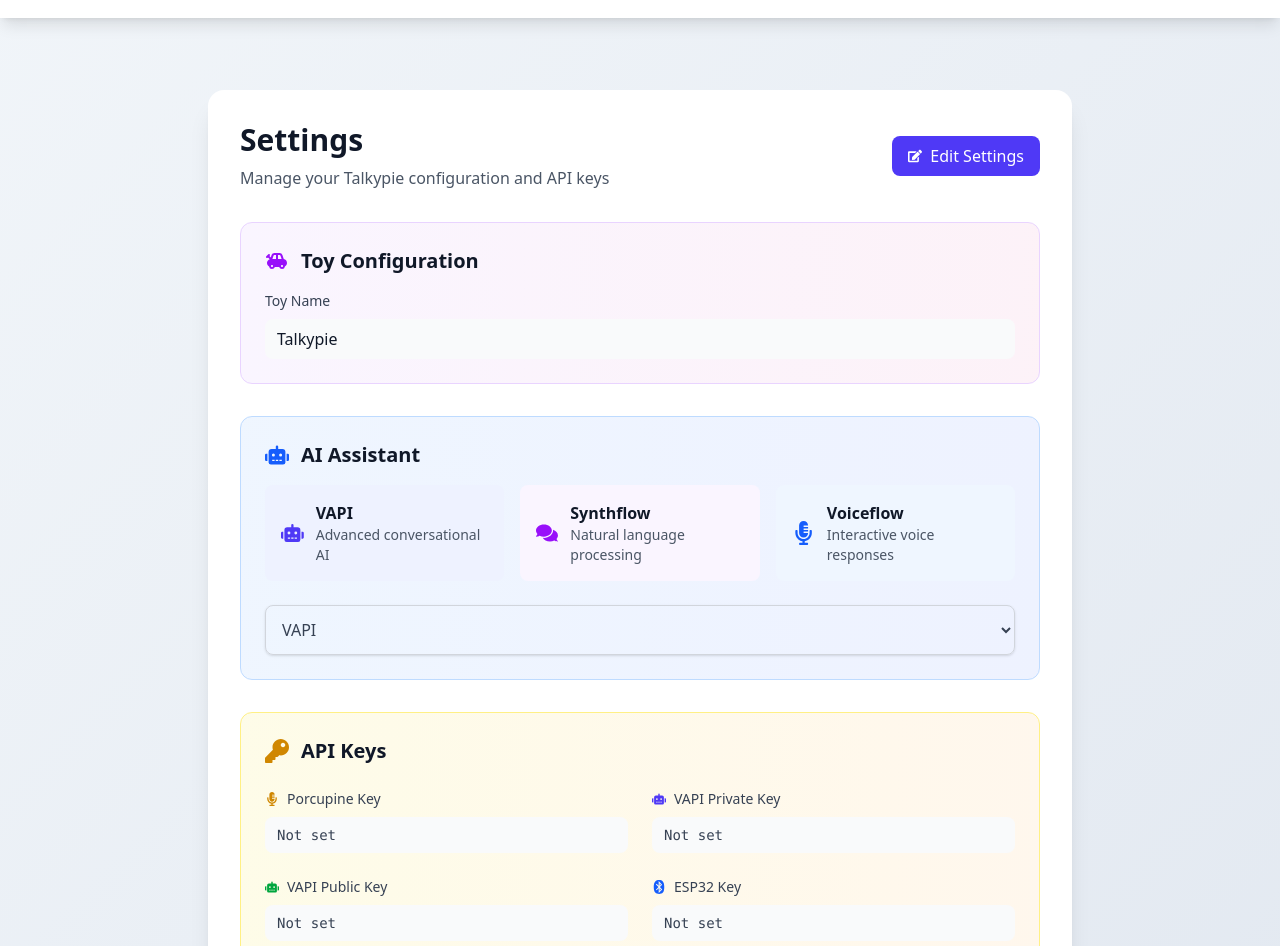
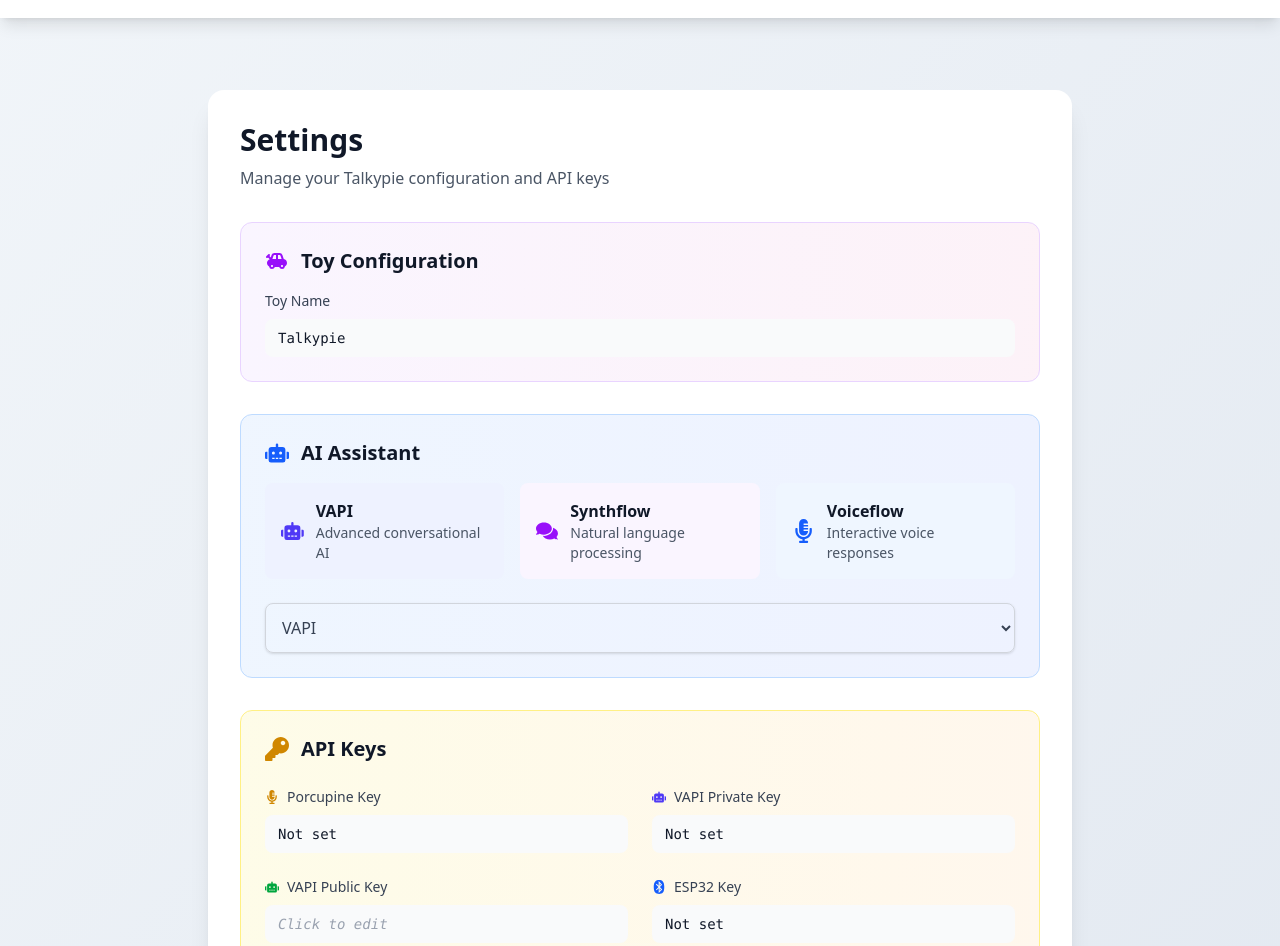
Before and after one commit to sumit-realtyai/Robotics_Voice_Assistant, a React (Vite) app: page /settings in a window 1280 px wide. Shown: the part 46-992 px from the top of the page. Built offline with nearby package versions, Linux system fonts and the light colour scheme.

Commit message:
Update VoiceWidget and Settings with finalPrompt display and improved UX

```diff
--- a/src/Settings.jsx
+++ b/src/Settings.jsx
@@ -1,12 +1,12 @@
 import React, { useState, useEffect } from 'react';
 import { useNavigate } from 'react-router-dom';
-import { FaRobot, FaComments, FaMicrophoneAlt, FaKey, FaSave, FaEdit, FaBluetooth } from 'react-icons/fa';
+import { FaRobot, FaComments, FaMicrophoneAlt, FaKey, FaSave, FaEdit, FaBluetooth, FaCheck, FaTimes } from 'react-icons/fa';
 import { MdToys } from 'react-icons/md';
 
 const Settings = () => {
   const navigate = useNavigate();
   const [selectedAssistant, setSelectedAssistant] = useState('vapi');
-  const [isEditing, setIsEditing] = useState(false);
+  const [editingField, setEditingField] = useState(null);
   const [settings, setSettings] = useState({
     toyName: 'Talkypie',
     porcupineKey: '',
@@ -15,6 +15,7 @@
     esp32Key: ''
   });
   const [tempSettings, setTempSettings] = useState({ ...settings });
+  const [hasUnsavedChanges, setHasUnsavedChanges] = useState(false);
 
   useEffect(() => {
     // Load all settings from localStorage
@@ -56,9 +57,37 @@
       ...prev,
       [name]: value
     }));
+    setHasUnsavedChanges(true);
   };
 
-  const handleSave = () => {
+  const handleSaveField = (fieldName) => {
+    const fieldMap = {
+      toyName: 'toyName',
+      porcupineKey: 'porcupineKey',
+      vapiPrivateKey: 'vapiKey',
+      vapiPublicKey: 'vapiPublicKey',
+      esp32Key: 'esp32Key'
+    };
+
+    localStorage.setItem(fieldMap[fieldName], tempSettings[fieldName]);
+    setSettings(prev => ({
+      ...prev,
+      [fieldName]: tempSettings[fieldName]
+    }));
+    setEditingField(null);
+    setHasUnsavedChanges(false);
+  };
+
+  const handleCancelEdit = (fieldName) => {
+    setTempSettings(prev => ({
+      ...prev,
+      [fieldName]: settings[fieldName]
+    }));
+    setEditingField(null);
+    setHasUnsavedChanges(false);
+  };
+
+  const handleSaveAll = () => {
     // Save all settings to localStorage
     localStorage.setItem('toyName', tempSettings.toyName);
     localStorage.setItem('porcupineKey', tempSettings.porcupineKey);
@@ -67,19 +96,81 @@
     localStorage.setItem('esp32Key', tempSettings.esp32Key);
 
     setSettings({ ...tempSettings });
-    setIsEditing(false);
+    setEditingField(null);
+    setHasUnsavedChanges(false);
     navigate("/start"); // Redirect to Start Talkypie after saving
   };
 
-  const handleCancel = () => {
+  const handleCancelAll = () => {
     setTempSettings({ ...settings });
-    setIsEditing(false);
+    setEditingField(null);
+    setHasUnsavedChanges(false);
   };
 
   const maskKey = (key) => {
     if (!key) return 'Not set';
     if (key.length <= 8) return '*'.repeat(key.length);
     return key.substring(0, 4) + '*'.repeat(key.length - 8) + key.substring(key.length - 4);
+  };
+
+  const renderEditableField = (fieldName, label, type = 'text', placeholder = '') => {
+    const isEditing = editingField === fieldName;
+    const value = tempSettings[fieldName];
+    const displayValue = type === 'password' && !isEditing ? maskKey(value) : value;
+
+    return { isEditing, value, displayValue };
+  };
+
+  const InlineEditField = ({ fieldName, label, type = 'text', placeholder = '', icon }) => {
+    const { isEditing, value, displayValue } = renderEditableField(fieldName, label, type, placeholder);
+
+    return (
+      <div>
+        <label className="block text-sm font-medium text-gray-700 mb-2">
+          <div className="flex items-center gap-2">
+            {icon}
+            <span>{label}</span>
+          </div>
+        </label>
+        {isEditing ? (
+          <div className="flex items-center gap-2">
+            <input
+              type={type}
+              name={fieldName}
+              value={value}
+              onChange={handleInputChange}
+              onBlur={() => handleSaveField(fieldName)}
+              onKeyDown={(e) => {
+                if (e.key === 'Enter') handleSaveField(fieldName);
+                if (e.key === 'Escape') handleCancelEdit(fieldName);
+              }}
+              className="flex-1 px-3 py-2 border border-gray-300 rounded-lg focus:ring-2 focus:ring-indigo-500 focus:border-indigo-500"
+              placeholder={placeholder}
+              autoFocus
+            />
+            <button
+              onClick={() => handleSaveField(fieldName)}
+              className="p-2 bg-green-600 text-white rounded-lg hover:bg-green-700 transition-all duration-300"
+            >
+              <FaCheck className="text-sm" />
+            </button>
+            <button
+              onClick={() => handleCancelEdit(fieldName)}
+              className="p-2 bg-gray-600 text-white rounded-lg hover:bg-gray-700 transition-all duration-300"
+            >
+              <FaTimes className="text-sm" />
+            </button>
+          </div>
+        ) : (
+          <div
+            onClick={() => setEditingField(fieldName)}
+            className="px-3 py-2 bg-gray-50 rounded-lg text-gray-900 font-mono text-sm cursor-pointer hover:bg-gray-100 transition-all duration-300 border border-transparent hover:border-gray-300"
+          >
+            {displayValue || <span className="text-gray-400 italic">Click to edit</span>}
+          </div>
+        )}
+      </div>
+    );
   };
 
   return (
@@ -90,28 +181,20 @@
             <h2 className="text-3xl font-bold text-gray-900 mb-2">Settings</h2>
             <p className="text-gray-600">Manage your Talkypie configuration and API keys</p>
           </div>
-          {!isEditing ? (
-            <button
-              onClick={() => setIsEditing(true)}
-              className="flex items-center gap-2 px-4 py-2 bg-indigo-600 text-white font-medium rounded-lg hover:bg-indigo-700 transition-all duration-300"
-            >
-              <FaEdit className="text-sm" />
-              Edit Settings
-            </button>
-          ) : (
+          {hasUnsavedChanges && (
             <div className="flex gap-2">
               <button
-                onClick={handleSave}
+                onClick={handleSaveAll}
                 className="flex items-center gap-2 px-4 py-2 bg-green-600 text-white font-medium rounded-lg hover:bg-green-700 transition-all duration-300"
               >
                 <FaSave className="text-sm" />
-                Save
+                Save All & Continue
               </button>
               <button
-                onClick={handleCancel}
+                onClick={handleCancelAll}
                 className="flex items-center gap-2 px-4 py-2 bg-gray-600 text-white font-medium rounded-lg hover:bg-gray-700 transition-all duration-300"
               >
-                Cancel
+                Cancel All
               </button>
             </div>
           )}
@@ -126,25 +209,11 @@
             </div>
 
             <div className="space-y-4">
-              <div>
-                <label className="block text-sm font-medium text-gray-700 mb-2">
-                  Toy Name
-                </label>
-                {isEditing ? (
-                  <input
-                    type="text"
-                    name="toyName"
-                    value={tempSettings.toyName}
-                    onChange={handleInputChange}
-                    className="w-full px-3 py-2 border border-gray-300 rounded-lg focus:ring-2 focus:ring-purple-500 focus:border-purple-500"
+              <InlineEditField
+                fieldName="toyName"
+                label="Toy Name"
                 placeholder="Enter toy name"
               />
-                ) : (
-                  <div className="px-3 py-2 bg-gray-50 rounded-lg text-gray-900 font-medium">
-                    {settings.toyName}
-                  </div>
-                )}
-              </div>
             </div>
           </div>
 
@@ -198,101 +267,37 @@
             </div>
 
             <div className="grid grid-cols-1 md:grid-cols-2 gap-6">
-              {/* Porcupine Key */}
-              <div>
-                <label className="block text-sm font-medium text-gray-700 mb-2">
-                  <div className="flex items-center gap-2">
-                    <FaMicrophoneAlt className="text-yellow-600" />
-                    <span>Porcupine Key</span>
-                  </div>
-                </label>
-                {isEditing ? (
-                  <input
+              <InlineEditField
+                fieldName="porcupineKey"
+                label="Porcupine Key"
                 type="password"
-                    name="porcupineKey"
-                    value={tempSettings.porcupineKey}
-                    onChange={handleInputChange}
-                    className="w-full px-3 py-2 border border-gray-300 rounded-lg focus:ring-2 focus:ring-yellow-500 focus:border-yellow-500"
                 placeholder="Enter Porcupine access key"
+                icon={<FaMicrophoneAlt className="text-yellow-600" />}
               />
-                ) : (
-                  <div className="px-3 py-2 bg-gray-50 rounded-lg text-gray-700 font-mono text-sm">
-                    {maskKey(settings.porcupineKey)}
-                  </div>
-                )}
-              </div>
 
-              {/* VAPI Private Key */}
-              <div>
-                <label className="block text-sm font-medium text-gray-700 mb-2">
-                  <div className="flex items-center gap-2">
-                    <FaRobot className="text-indigo-600" />
-                    <span>VAPI Private Key</span>
-                  </div>
-                </label>
-                {isEditing ? (
-                  <input
+              <InlineEditField
+                fieldName="vapiPrivateKey"
+                label="VAPI Private Key"
                 type="password"
-                    name="vapiPrivateKey"
-                    value={tempSettings.vapiPrivateKey}
-                    onChange={handleInputChange}
-                    className="w-full px-3 py-2 border border-gray-300 rounded-lg focus:ring-2 focus:ring-indigo-500 focus:border-indigo-500"
                 placeholder="Enter VAPI private key"
+                icon={<FaRobot className="text-indigo-600" />}
               />
-                ) : (
-                  <div className="px-3 py-2 bg-gray-50 rounded-lg text-gray-700 font-mono text-sm">
-                    {maskKey(settings.vapiPrivateKey)}
-                  </div>
-                )}
-              </div>
 
-              {/* VAPI Public Key */}
-              <div>
-                <label className="block text-sm font-medium text-gray-700 mb-2">
-                  <div className="flex items-center gap-2">
-                    <FaRobot className="text-green-600" />
-                    <span>VAPI Public Key</span>
-                  </div>
-                </label>
-                {isEditing ? (
-                  <input
+              <InlineEditField
+                fieldName="vapiPublicKey"
+                label="VAPI Public Key"
                 type="text"
-                    name="vapiPublicKey"
-                    value={tempSettings.vapiPublicKey}
-                    onChange={handleInputChange}
-                    className="w-full px-3 py-2 border border-gray-300 rounded-lg focus:ring-2 focus:ring-green-500 focus:border-green-500"
                 placeholder="Enter VAPI public key"
+                icon={<FaRobot className="text-green-600" />}
               />
-                ) : (
-                  <div className="px-3 py-2 bg-gray-50 rounded-lg text-gray-700 font-mono text-sm">
-                    {maskKey(settings.vapiPublicKey)}
-                  </div>
-                )}
-              </div>
 
-              {/* ESP32 Key */}
-              <div>
-                <label className="block text-sm font-medium text-gray-700 mb-2">
-                  <div className="flex items-center gap-2">
-                    <FaBluetooth className="text-blue-600" />
-                    <span>ESP32 Key</span>
-                  </div>
-                </label>
-                {isEditing ? (
-                  <input
+              <InlineEditField
+                fieldName="esp32Key"
+                label="ESP32 Key"
                 type="password"
-                    name="esp32Key"
-                    value={tempSettings.esp32Key}
-                    onChange={handleInputChange}
-                    className="w-full px-3 py-2 border border-gray-300 rounded-lg focus:ring-2 focus:ring-blue-500 focus:border-blue-500"
                 placeholder="Enter ESP32 key"
+                icon={<FaBluetooth className="text-blue-600" />}
               />
-                ) : (
-                  <div className="px-3 py-2 bg-gray-50 rounded-lg text-gray-700 font-mono text-sm">
-                    {maskKey(settings.esp32Key)}
-                  </div>
-                )}
-              </div>
             </div>
           </div>
 
@@ -304,6 +309,14 @@
               <p><strong>Porcupine Key:</strong> Required for wake word detection ("Hi Eva").</p>
               <p><strong>VAPI Keys:</strong> Private key for creating assistants, public key for client SDK.</p>
               <p><strong>ESP32 Key:</strong> Used for connecting to your physical Talkypie device.</p>
+              <div className="bg-blue-50 border border-blue-200 rounded-lg p-3 mt-4">
+                <p className="text-blue-800 font-medium">💡 Quick Edit Tips:</p>
+                <ul className="text-blue-700 text-xs mt-2 space-y-1">
+                  <li>• Click any field to edit it directly</li>
+                  <li>• Press Enter to save, Escape to cancel</li>
+                  <li>• Changes save automatically when you click away</li>
+                </ul>
+              </div>
             </div>
           </div>
         </div>
```
Also changed, not shown: src/VoiceWidget.jsx (+27 -2 lines). Lines whose indentation alone changed are shown as unchanged.
